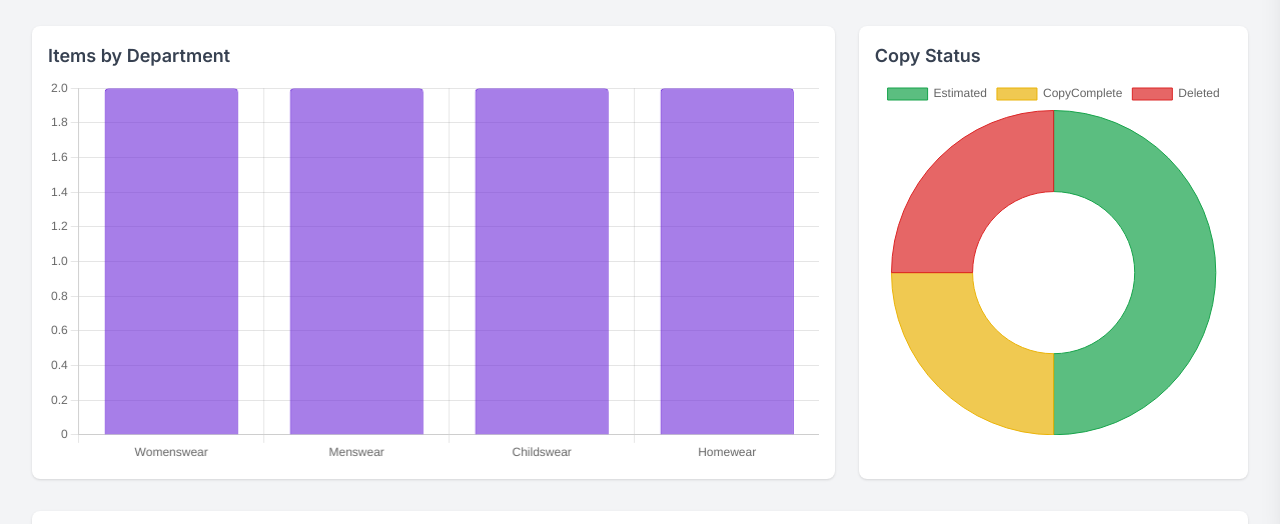
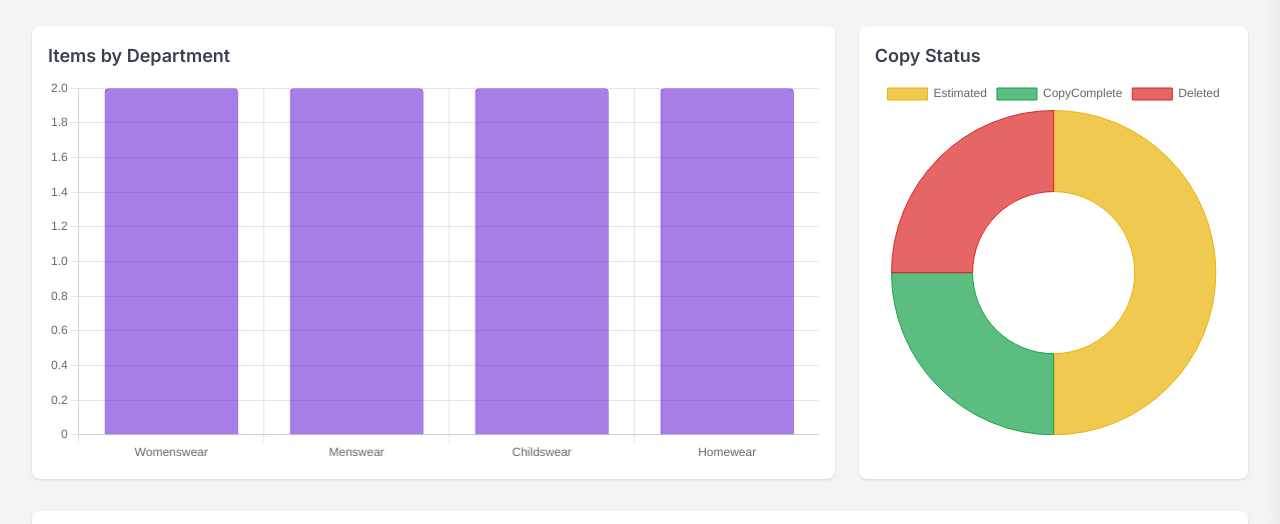
Before and after one commit to vijith77/tovbulkupload, a plain HTML site: page index.html in a window 1280 px wide. Shown: the part 274-798 px from the top of the page. Drawn offline with nearby package versions, Linux system fonts and the light colour scheme.

Commit message:
Update index.html

```diff
--- a/index.html
+++ b/index.html
@@ -280,7 +280,7 @@
             // --- RENDER FUNCTIONS ---
             function renderDashboard(data) {
                 renderKPIs(data);
-                renderCharts(data);
+                renderCharts(); // Charts now render based on global state, not passed data
                 renderGridView(data);
                 renderKanbanView(data);
             }
@@ -306,37 +306,61 @@
                 document.getElementById('kpi-issues').textContent = deleted;
             }
 
-            function renderCharts(data) {
-                const departmentData = masterData.reduce((acc, item) => { // Always render charts with master data
+            function renderCharts() {
+                // Data for Department Chart: based on masterData, but filtered by any active status filter.
+                let departmentSourceData = activeFilters.status ? masterData.filter(item => item['Item Status'] === activeFilters.status) : masterData;
+                const departmentData = departmentSourceData.reduce((acc, item) => {
                     acc[item.Department] = (acc[item.Department] || 0) + 1;
                     return acc;
                 }, {});
 
-                const statusData = masterData.reduce((acc, item) => {
+                // Data for Status Chart: based on masterData, but filtered by any active department filter.
+                let statusSourceData = activeFilters.department ? masterData.filter(item => item.Department === activeFilters.department) : masterData;
+                const statusData = statusSourceData.reduce((acc, item) => {
                     acc[item['Item Status']] = (acc[item['Item Status']] || 0) + 1;
                     return acc;
                 }, {});
+
+                // Highlighting for selected department
+                const departmentLabels = Object.keys(departmentData);
+                const departmentColors = departmentLabels.map(dep =>
+                    dep === activeFilters.department ? 'rgba(109, 40, 217, 1)' : 'rgba(109, 40, 217, 0.6)'
+                );
 
                 if (departmentChart) departmentChart.destroy();
                 departmentChart = new Chart(ui.departmentChartEl.getContext('2d'), {
                     type: 'bar',
                     data: {
-                        labels: Object.keys(departmentData),
-                        datasets: [{ data: Object.values(departmentData), backgroundColor: 'rgba(109, 40, 217, 0.6)', borderColor: 'rgba(109, 40, 217, 1)', borderWidth: 1, borderRadius: 4 }]
+                        labels: departmentLabels,
+                        datasets: [{ data: Object.values(departmentData), backgroundColor: departmentColors, borderColor: 'rgba(109, 40, 217, 1)', borderWidth: 1, borderRadius: 4 }]
                     },
                     options: { responsive: true, plugins: { legend: { display: false } }, scales: { y: { beginAtZero: true } } }
                 });
+
+                // Highlighting for selected status
+                const statusLabels = Object.keys(statusData);
+                const baseColors = {'Estimated': 'rgba(234, 179, 8, 0.7)', 'CopyComplete': 'rgba(22, 163, 74, 0.7)', 'Deleted': 'rgba(220, 38, 38, 0.7)'};
+                const highlightColors = {'Estimated': '#eab308', 'CopyComplete': '#16a34a', 'Deleted': '#dc2626'};
+                const statusBackgroundColors = statusLabels.map(status =>
+                    status === activeFilters.status ? highlightColors[status] || '#6d28d9' : baseColors[status] || 'rgba(107, 114, 128, 0.7)'
+                );
 
                 if (statusChart) statusChart.destroy();
                 statusChart = new Chart(ui.statusChartEl.getContext('2d'), {
                     type: 'doughnut',
                     data: {
-                        labels: Object.keys(statusData),
-                        datasets: [{ data: Object.values(statusData), backgroundColor: ['rgba(22, 163, 74, 0.7)', 'rgba(234, 179, 8, 0.7)', 'rgba(220, 38, 38, 0.7)'], borderColor: ['#16a34a', '#eab308', '#dc2626'], borderWidth: 1 }]
+                        labels: statusLabels,
+                        datasets: [{
+                            data: Object.values(statusData),
+                            backgroundColor: statusBackgroundColors,
+                            borderColor: statusLabels.map(s => highlightColors[s] || '#6b7280'),
+                            borderWidth: 1
+                        }]
                     },
                     options: { responsive: true, plugins: { legend: { position: 'top' } } }
                 });
             }
+
 
             function renderGridView(data) {
                 const statusColors = { 'Estimated': 'bg-yellow-100 text-yellow-800', 'CopyComplete': 'bg-green-100 text-green-800', 'Deleted': 'bg-red-100 text-red-800' };
@@ -395,7 +419,13 @@
                     if (points.length) {
                         const firstPoint = points[0];
                         const label = chart.data.labels[firstPoint.index];
-                        activeFilters[filterKey] = label;
+
+                        // Toggle filter
+                        if (activeFilters[filterKey] === label) {
+                            delete activeFilters[filterKey]; // Remove if clicking the same one again
+                        } else {
+                            activeFilters[filterKey] = label; // Set or change filter
+                        }
                         applyFilters();
                     }
                 }
```
